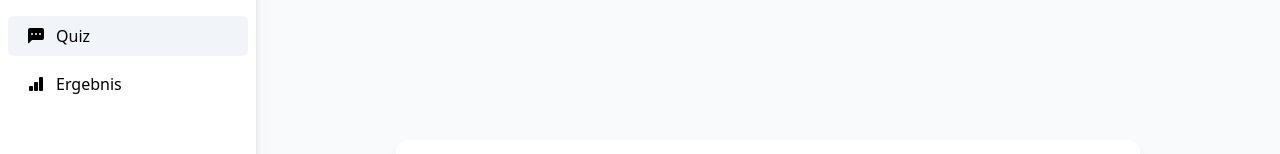
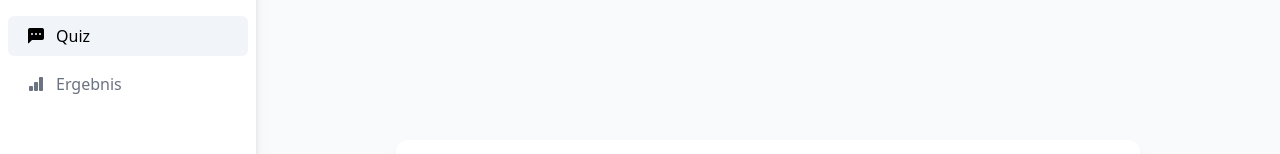
Before and after one commit to Linyeir/personalityPortrait, a Vue app: page /#/quiz in a window 1280 px wide. Shown: the part 140-294 px from the top of the page. Built offline with nearby package versions, Linux system fonts and the light colour scheme.

Commit message:
fixing sidebar

```diff
--- a/src/components/ProgressBar.vue
+++ b/src/components/ProgressBar.vue
@@ -1,5 +1,5 @@
 <template>
-  <div class="relative col-span-2 z-0 h-2 w-full rounded-full bg-gray-200 dark:bg-slate-900">
+  <div class="relative z-0 col-span-2 h-2 w-full rounded-full bg-gray-200 dark:bg-slate-900">
     <div
       class="progressbar h-full rounded-full bg-green-500 dark:bg-purple-700"
       role="progressbar"
--- a/src/components/SidebarMenu.vue
+++ b/src/components/SidebarMenu.vue
@@ -84,7 +84,7 @@ export default defineComponent({
   setup() {
     const themeStore = useThemeStore()
     const quizStore = useQuizStore()
-    const allQuestionsAnswered = !quizStore.firstUnansweredQuestionKey
+    const allQuestionsAnswered = quizStore.sumOfAnswers === quizStore.totalQuestions
 
     function getLanguageName(locale: string): string | undefined {
       const languages = new Map<string, string>([
--- a/src/views/IntroView.vue
+++ b/src/views/IntroView.vue
@@ -1,7 +1,7 @@
 <template lang="">
   <div class="my-8 flex items-center justify-center md:h-screen">
     <div
-      class="mx-5 max-w-4xl overflow-hidden rounded-xl bg-white p-8 md:p-20 shadow-lg dark:bg-slate-800"
+      class="mx-5 max-w-4xl overflow-hidden rounded-xl bg-white p-8 shadow-lg dark:bg-slate-800 md:p-20"
     >
       <div class="mb-5 text-4xl font-light">{{ $t('texts.introductionTitle') }}</div>
       <p class="text-base" v-html="$t('texts.introText')"></p>
```
